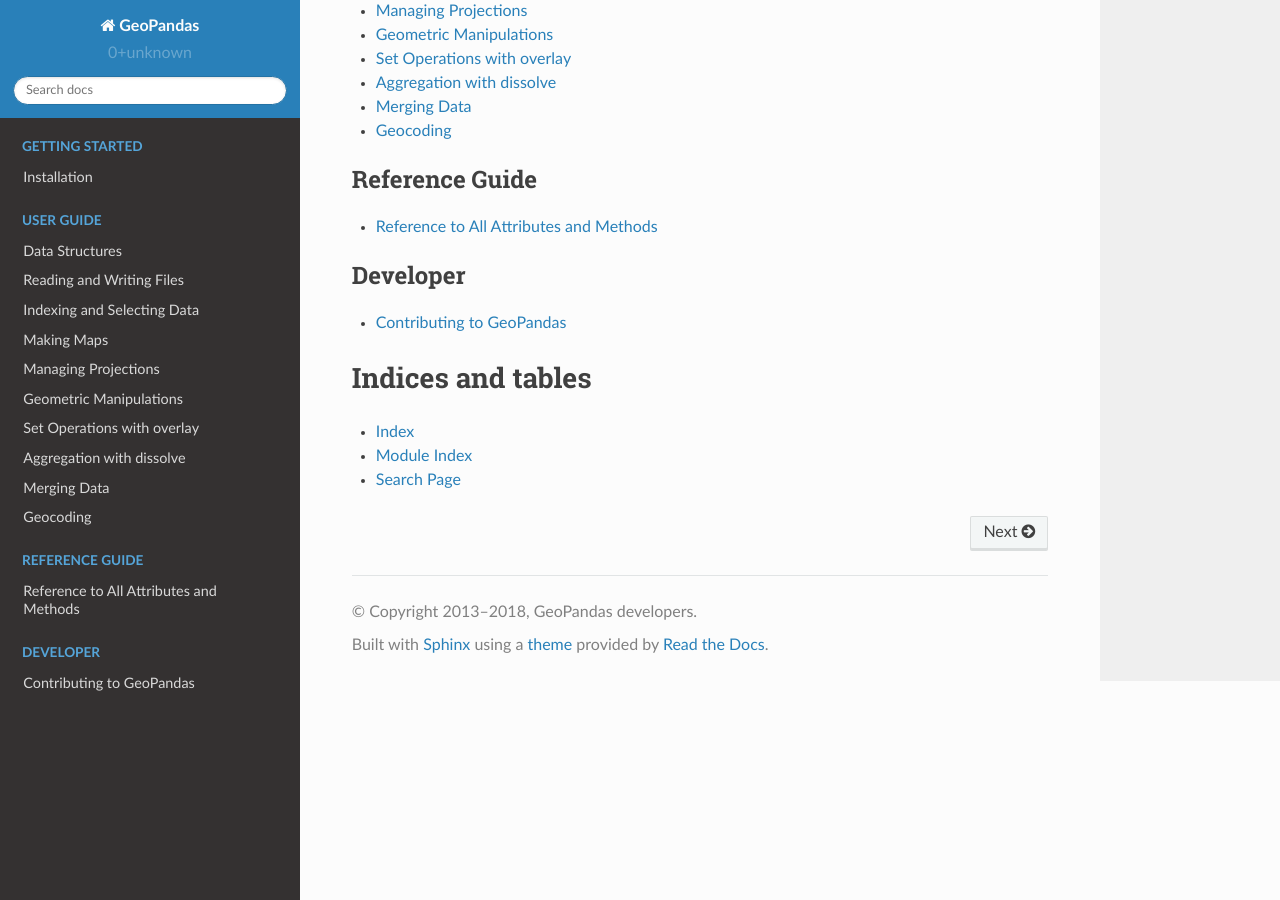
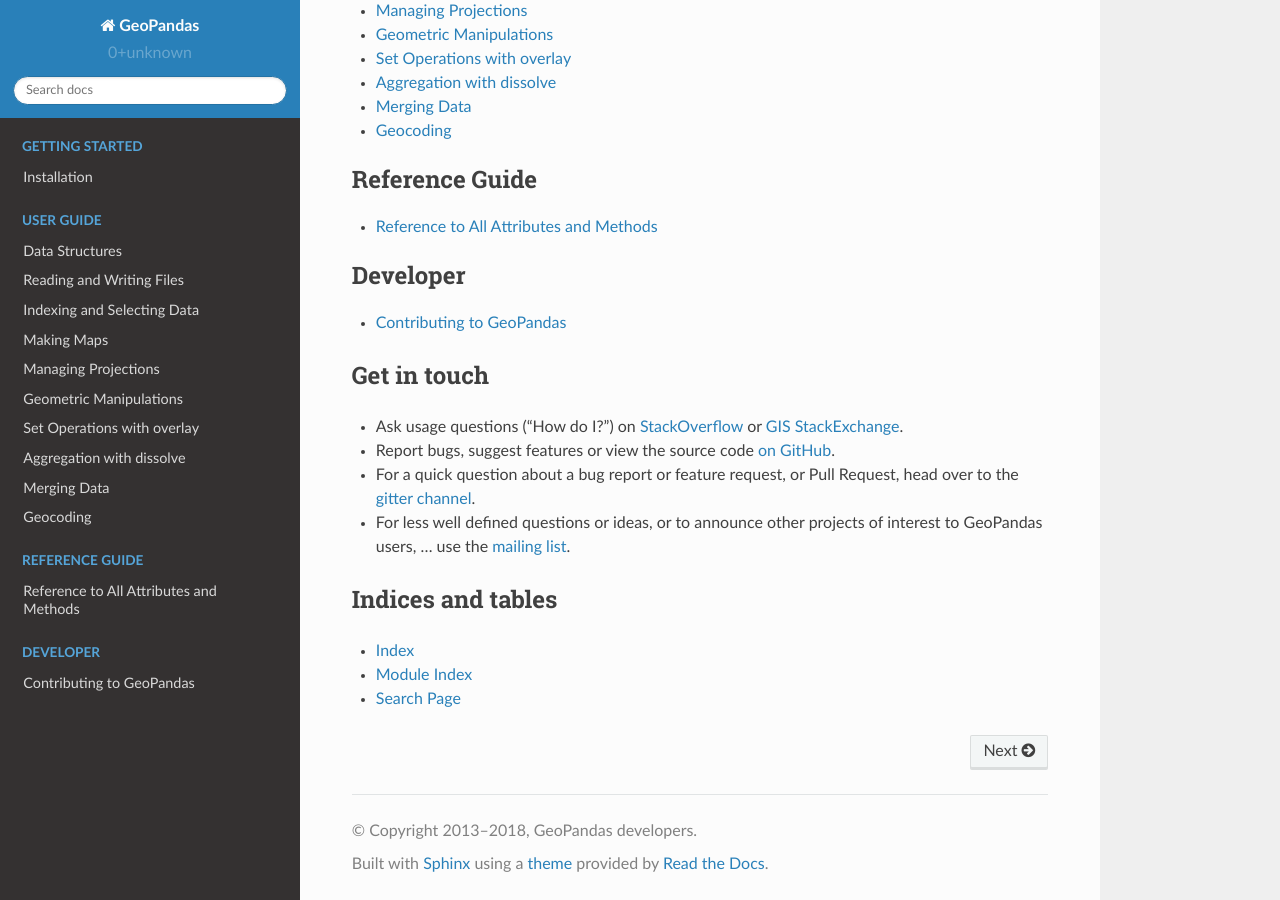
Before and after one commit to geopandas/geopandas, a Sphinx documentation site: the page built from doc/source/index.rst, in a window 1280 px wide and 900 px high, scrolled down 697 px. Built offline with Sphinx 7.4.7 and the Read the Docs theme 2.0.0, drawn with Linux system fonts in a browser that asks for light colours; pages that are not in the unit, such as notebooks, are missing from menus.

Commit message:
add same content to docs

```diff
--- a/doc/source/index.rst
+++ b/doc/source/index.rst
@@ -22,7 +22,6 @@
 to multiple geometries to shapely.  GeoPandas enables you to easily do
 operations in python that would otherwise require a spatial database
 such as PostGIS.
-
 
 .. toctree::
   :maxdepth: 1
@@ -60,8 +59,25 @@
   Contributing to GeoPandas <contributing>
 
 
+Get in touch
+------------
+
+- Ask usage questions ("How do I?") on `StackOverflow`_ or `GIS StackExchange`_.
+- Report bugs, suggest features or view the source code `on GitHub`_.
+- For a quick question about a bug report or feature request, or Pull Request,
+  head over to the `gitter channel`_.
+- For less well defined questions or ideas, or to announce other projects of
+  interest to GeoPandas users, ... use the `mailing list`_.
+
+.. _StackOverflow: https://stackoverflow.com/questions/tagged/geopandas
+.. _GIS StackExchange: https://gis.stackexchange.com/questions/tagged/geopandas
+.. _on GitHub: https://github.com/geopandas/geopandas
+.. _gitter channel: https://gitter.im/geopandas/geopandas
+.. _mailing list: https://groups.google.com/forum/#!forum/geopandas
+
+
 Indices and tables
-==================
+------------------
 
 * :ref:`genindex`
 * :ref:`modindex`
```
